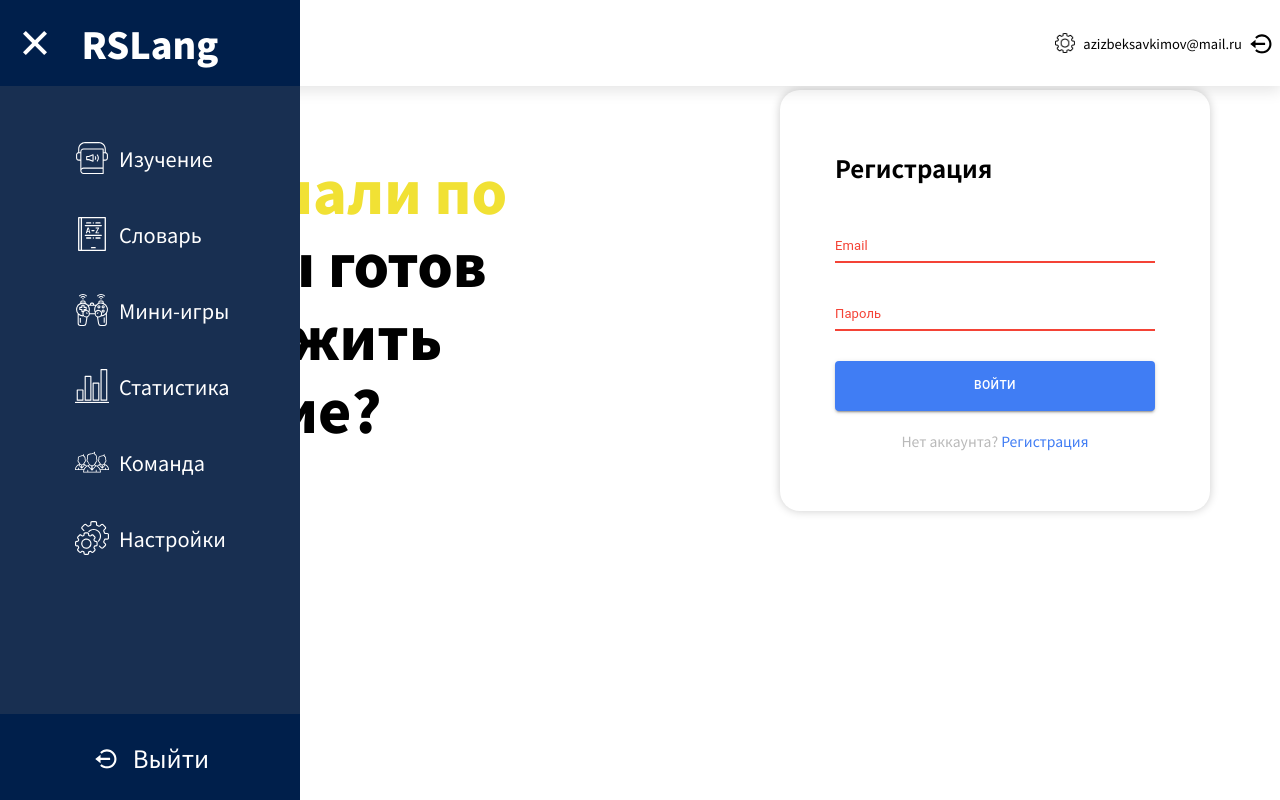
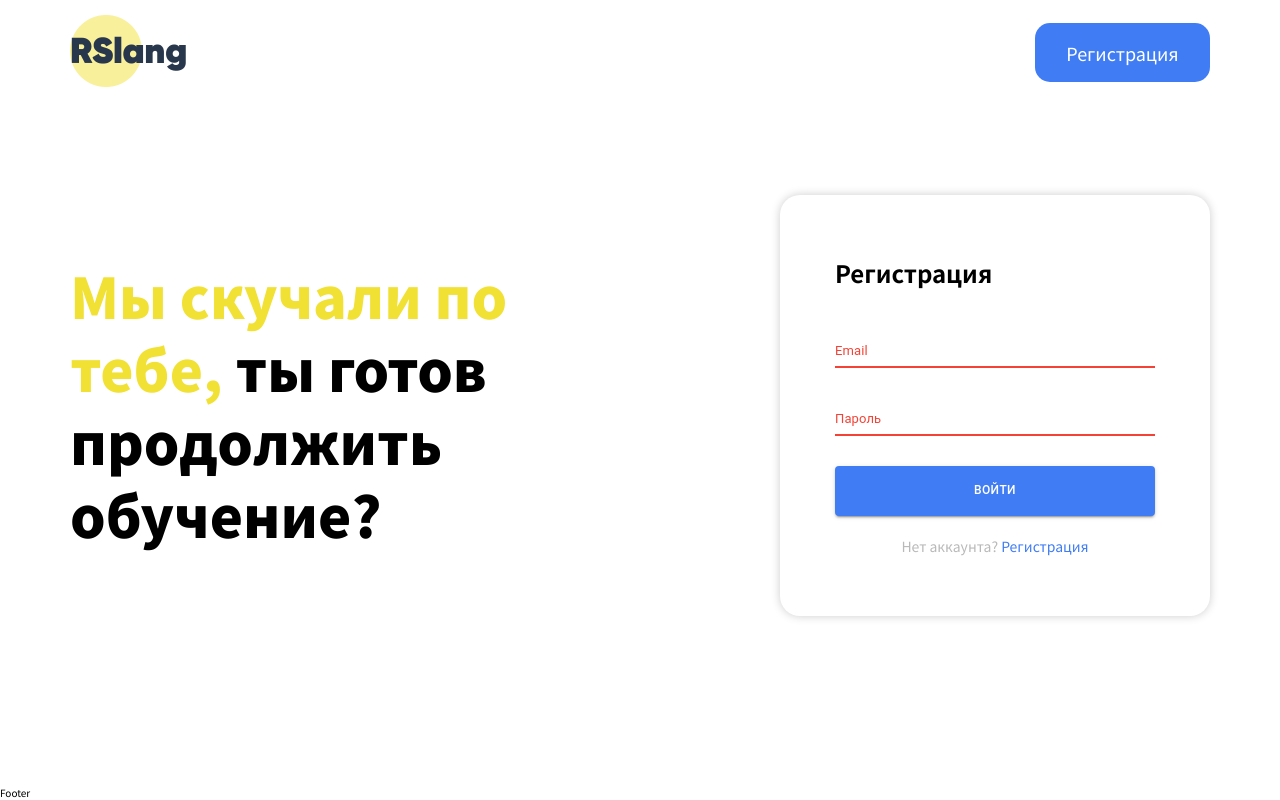
Before and after one commit to ShaxxKh/rslang, a React (Create React App) app in the folder client/: page /sign-in in a window 1280 px wide. Built offline with nearby package versions, Linux system fonts and the light colour scheme.

Commit message:
fix: bags header

```diff
--- a/client/src/components/MainLayout/index.jsx
+++ b/client/src/components/MainLayout/index.jsx
@@ -7,13 +7,13 @@ import Sidebar from '../Header/Sidebar/Sidebar';
 
 export default function MainLayout({ children }) {
   const location = useLocation();
-  const [token, setToken] = useState('a');
+  const [token, setToken] = useState('aasd'); // '' - you can see header when user loggined
   return (
     <>
       <header>
-        { token ? <MainHeader /> : <AuthHeader /> }
+        { !token ? <MainHeader /> : <AuthHeader /> }
       </header>
-      { token ? <Sidebar /> : <></> }
+      { !token ? <Sidebar /> : <></> }
       <main className="body">
         {children}
       </main>
```
